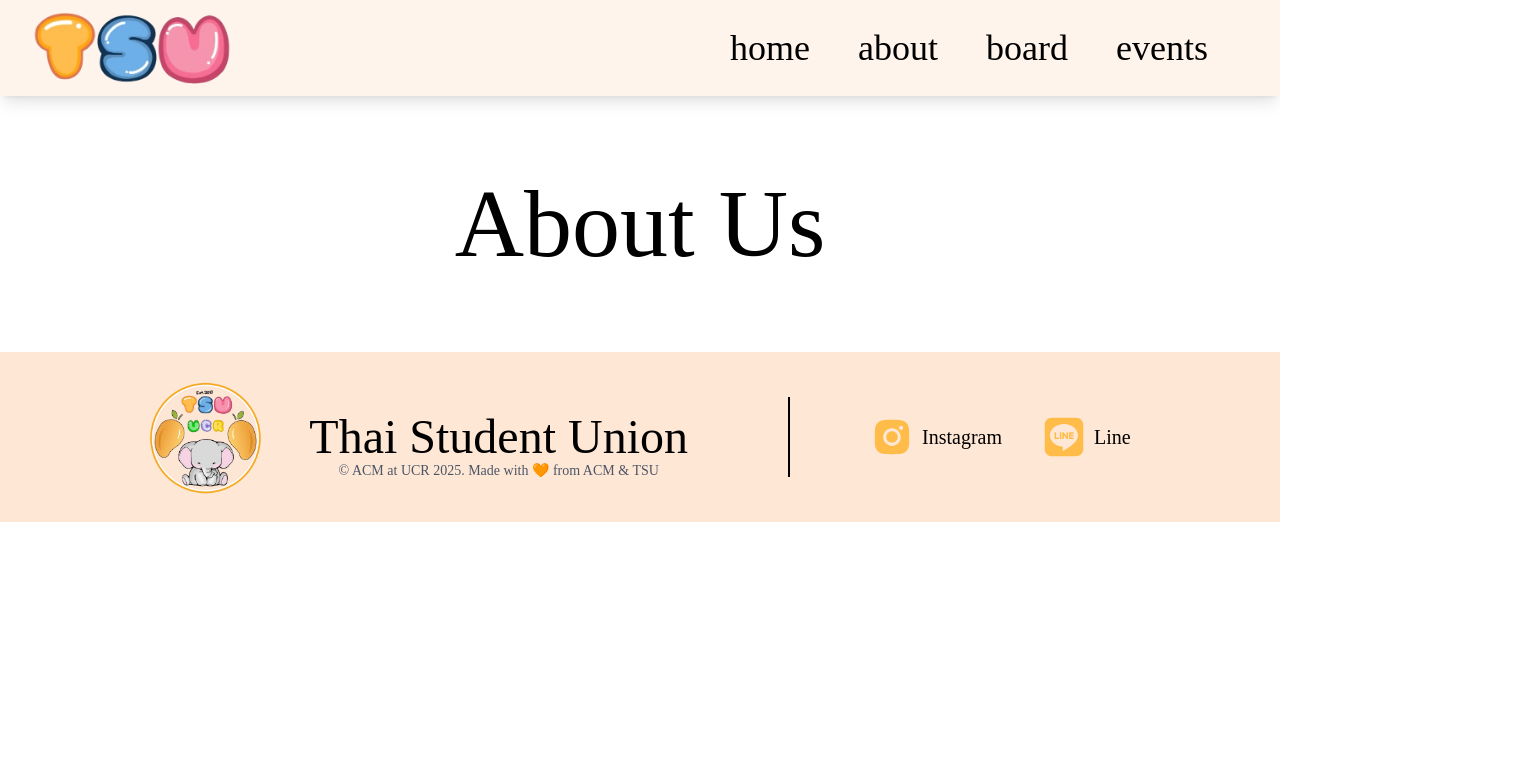
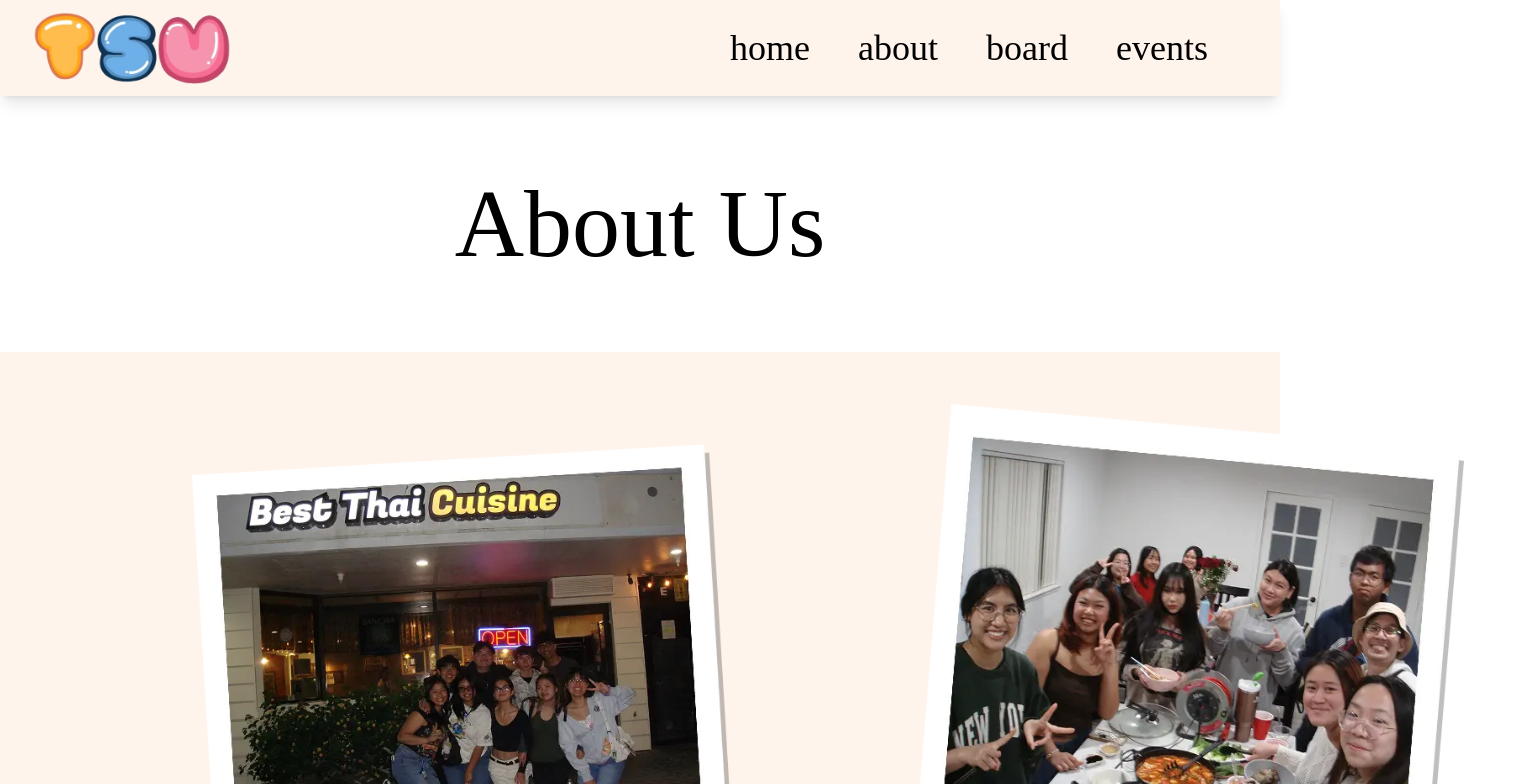
Before and after one commit to acm-ucr/tsu-website, a Next.js app: page /about in a window 1280 px wide. Shown: the top 784 px of the page, 1516 px wide, since content can reach past the window. Built offline with nearby package versions, Linux system fonts and the light colour scheme; a web font is replaced by a local one.

Commit message:
added polaroids

```diff
--- a/src/app/about/page.tsx
+++ b/src/app/about/page.tsx
@@ -1,9 +1,11 @@
 import AboutHeader from "../../components/about/header";
+import Polaroid from "../../components/about/polaroid";
 
 const About = () => {
   return (
     <>
       <AboutHeader />
+      <Polaroid />
     </>
   );
 };
--- /dev/null
+++ b/src/components/about/polaroid.tsx
@@ -0,0 +1,20 @@
+"use client";
+import Image from "next/image";
+import polaroid from "@/public/polaroid.webp";
+import polaroid2 from "@/public/polaroid2.webp";
+
+const Polaroid = () => {
+  return (
+    <div className="bg-tsu-beige-300 flex h-auto w-screen">
+      <Image
+        src={polaroid}
+        alt="Polaroid 1 Image"
+        className="mt-10 ml-35 p-13"
+      />
+
+      <Image src={polaroid2} alt="Polaroid 2 Image" className="ml-17 p-13" />
+    </div>
+  );
+};
+
+export default Polaroid;
```
Also changed, not shown: public/polaroid.webp (added), public/polaroid2.webp (added).
